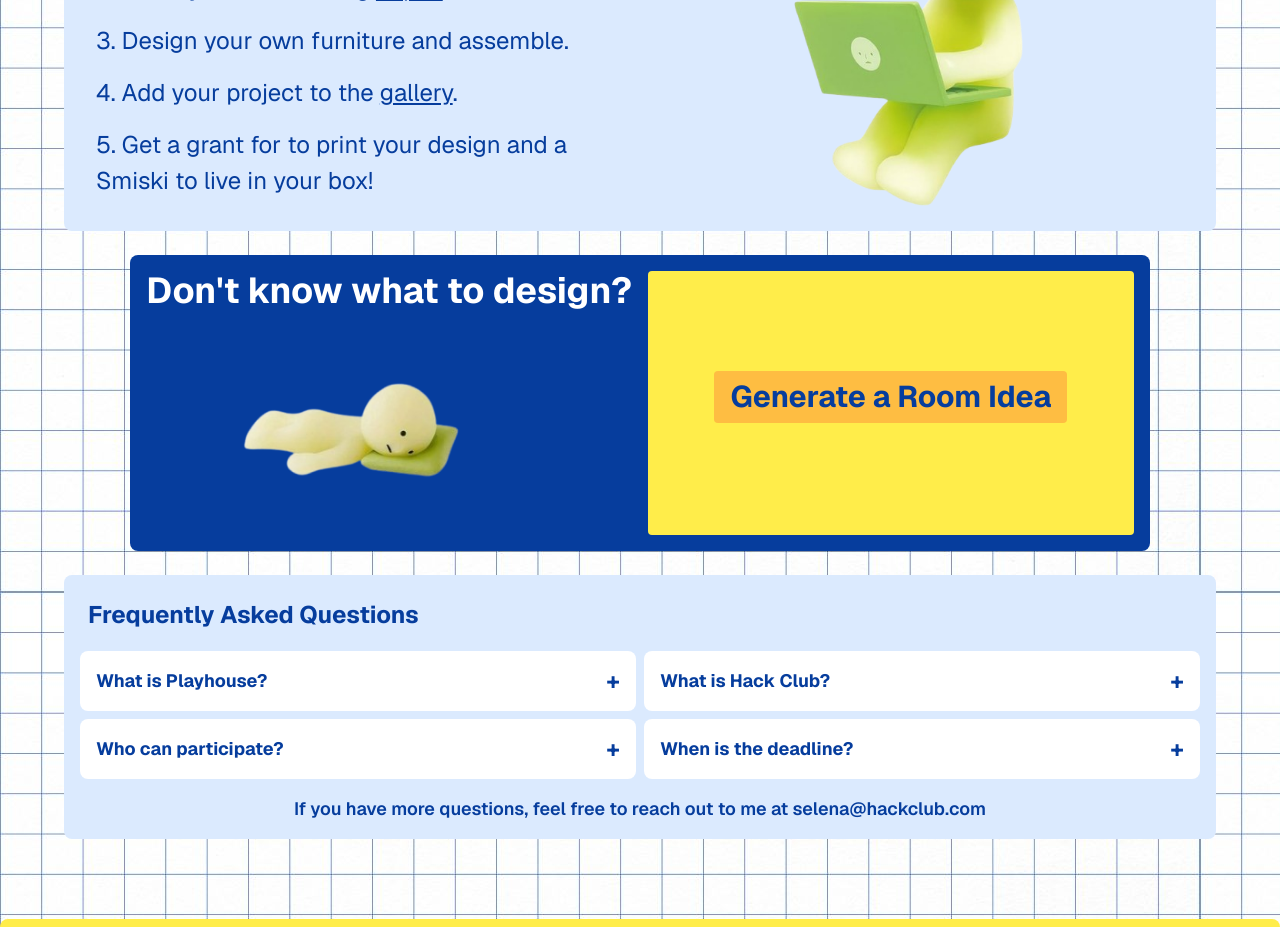
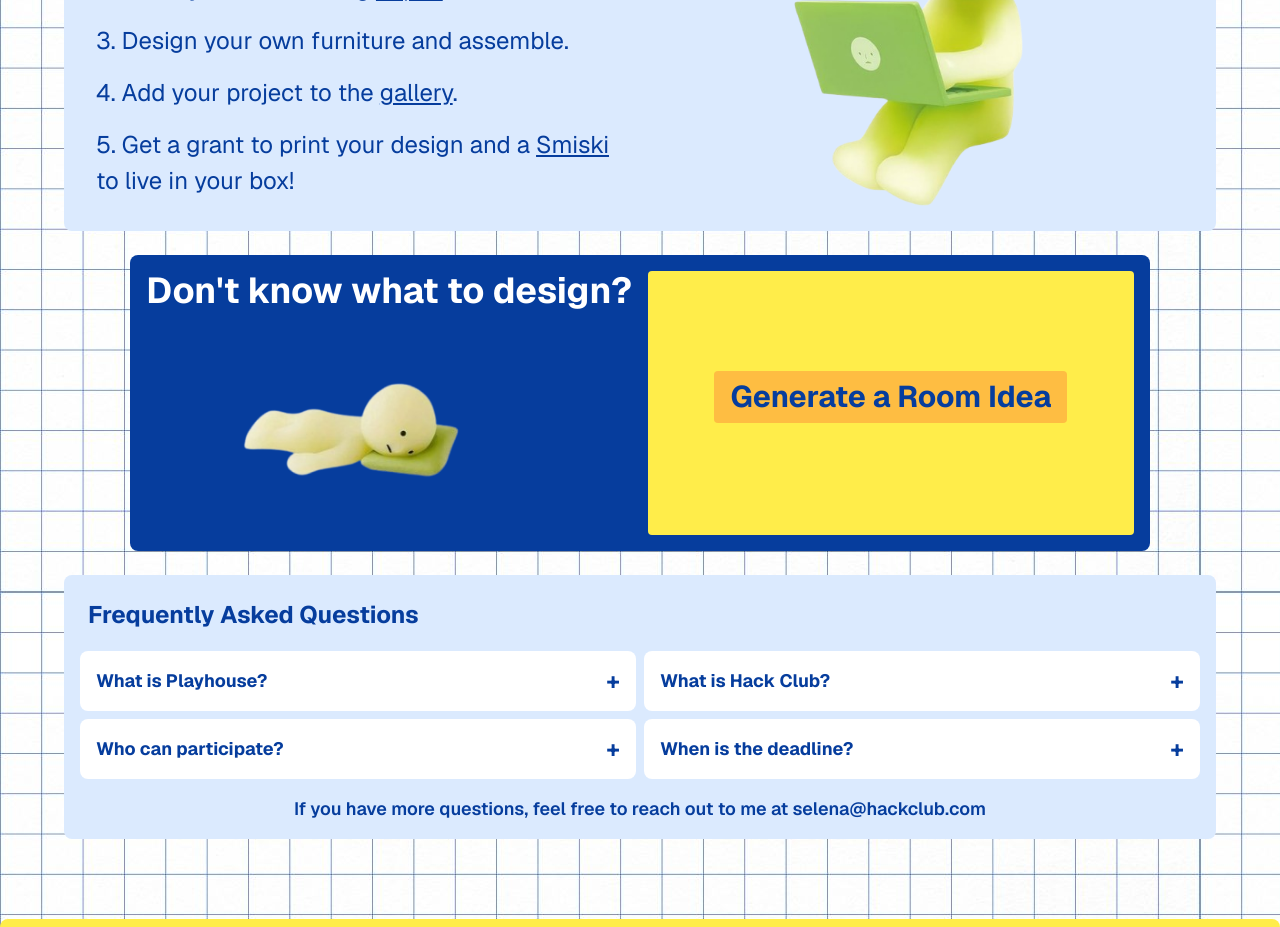
Before and after one commit to possiblyselena/playhouse, a Next.js app: page / in a window 1280 px wide. Shown: the part 1060-1987 px from the top of the page. Built offline with nearby package versions, Linux system fonts and the light colour scheme.

Commit message:
fix front page grammer :,)

```diff
--- a/app/page.tsx
+++ b/app/page.tsx
@@ -51,7 +51,7 @@ export default function Home() {
                   <p>2. Track your hours using <a href="https://www.lapse.hackclub.com/" className="underline">Lapse</a>.</p>
                   <p>3. Design your own furniture and assemble.</p>
                   <p>4. Add your project to the <a href="/gallery" className="underline">gallery</a>.</p>
-                  <p>5. Get a grant for to print your design and a <a href="https://smiski.com/">Smiski</a> to live in your box!</p>
+                  <p>5. Get a grant to print your design and a <a href="https://smiski.com/" className="underline">Smiski</a> to live in your box!</p>
                 </div>
               </div>
               <div className="flex items-center justify-center">
```
